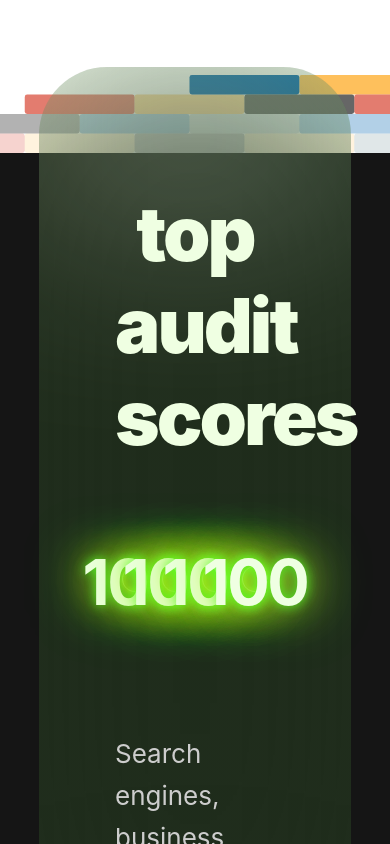
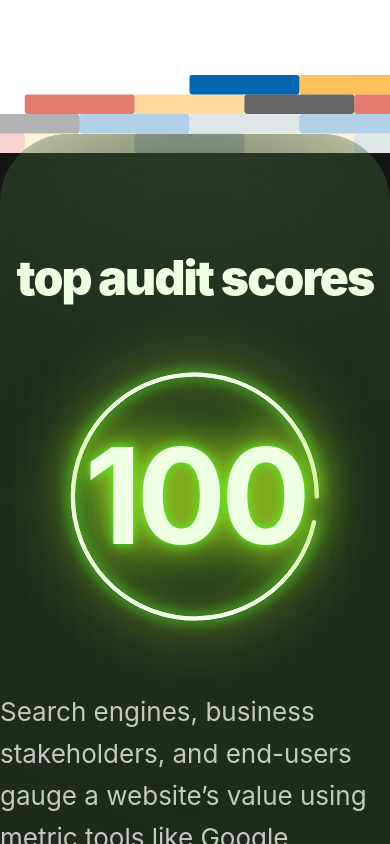
Before and after one commit to C3nE3s/jamstack-101, a Next.js app: page / in a window 390 px wide. Shown: the part 3200-4044 px from the top of the page. Built offline with nearby package versions, Linux system fonts and the light colour scheme.

Commit message:
responsive score block

```diff
--- a/components/Footer.tsx
+++ b/components/Footer.tsx
@@ -2,11 +2,11 @@ interface FooterProps {}
 
 const Footer: React.FC<FooterProps> = () => {
   return (
-    <footer className="py-96 grid place-content-center">
-      <p className="font-sans text-2xl text-center pb-16">
+    <footer className="py-24 md:py-32 lg:py-64 xl:py-96 grid place-content-center">
+      <p className="font-sans text-xl md:text-2xl text-center pb-16">
         This is a design test by Calin Ennis for Monogram
       </p>
-      <span className="text-center text-5xl">💜</span>
+      <span className="text-center text-4xl lg:text-5xl">💜</span>
     </footer>
   );
 };
--- a/components/ScoreCircle/ScoreCircle.tsx
+++ b/components/ScoreCircle/ScoreCircle.tsx
@@ -3,14 +3,17 @@ import styles from "./ScoreCircle.module.scss";
 
 interface ScoreCircleProps {
   dim: boolean;
+  className?: string;
 }
 
-const ScoreCircle: React.FC<ScoreCircleProps> = ({ dim }) => {
+const ScoreCircle: React.FC<ScoreCircleProps> = ({ dim, className }) => {
+  const combinedStyles = `${className ?? ""} relative w-full`;
+
   return (
-    <div className="relative">
+    <div className={combinedStyles}>
       <Image
         src="/images/score_circle.svg"
-        layout="intrinsic"
+        layout="responsive"
         width={339}
         height={338}
         alt=""
@@ -19,7 +22,7 @@ const ScoreCircle: React.FC<ScoreCircleProps> = ({ dim }) => {
       />
       <span
         className={
-          `absolute top-1/2 left-1/2 transform -translate-x-1/2 -translate-y-1/2 font-sans font-bold text-[63px] leading-[76px] text-ooze tracking-[-0.039em] ` +
+          `absolute top-1/2 left-1/2 transform -translate-x-1/2 -translate-y-1/2 font-sans font-bold text-9xl lg:text-5xl xl:text-6xl leading-[76px] text-ooze tracking-[-0.039em] ` +
           styles.oozeshadow
         }
       >
--- a/components/ScoreContainer/ScoreContainer.module.scss
+++ b/components/ScoreContainer/ScoreContainer.module.scss
@@ -6,5 +6,5 @@
   backdrop-filter: blur(120px);
   border-radius: 68px;
   // transform: matrix(-1, 0, 0, 1, 0, 0);
-  padding: 7.5rem 76px;
+  padding: 7.5rem 0;
 }
--- a/pages/index.tsx
+++ b/pages/index.tsx
@@ -9,7 +9,6 @@ import MouseArrowDown from "../components/MouseArrowDown";
 import RectangleGraphic, {
   RECTANGLE_BG_IMAGE,
 } from "../components/RectangleGraphic";
-import RetroComputer from "../components/RetroComputer/RetroComputer";
 import ScoreCircle from "../components/ScoreCircle/ScoreCircle";
 import ScoreContainer from "../components/ScoreContainer/ScoreContainer";
 import Text from "../components/Text";
@@ -137,7 +136,7 @@ const Home: NextPage<InferGetStaticPropsType<typeof getStaticProps>> = ({
       </Block>
 
       {/* markdown block */}
-      <Block bg="light" className="relative py-16 md:py-28 lg:py-36">
+      <Block bg="light" className="relative py-16 md:py-28 lg:py-36 -mb-[5%]">
         <div className="flex flex-col items-center md:items-stretch max-w-7xl mx-auto lg:pb-64 md:pb-32 sm:pb-36 pb-24">
           <Title
             as="h2"
@@ -188,19 +187,18 @@ const Home: NextPage<InferGetStaticPropsType<typeof getStaticProps>> = ({
       </Block>
 
       {/* Scores Block */}
-      <Block bg="dark" className="relative h-screen">
-        <div className="w-4/5 absolute -top-[86px] left-1/2 transform -translate-x-1/2">
+      <Block bg="dark" className="relative">
         <ScoreContainer>
-            <h2 className="text-ooze text-7xl font-black tracking-[-0.039em] leading-[92px] text-center pb-24">
+          <h2 className="text-ooze text-5xl sm:text-6xl md:text-7xl font-black leading-none text-center">
             top audit scores
           </h2>
-            <div className="w-full flex flex-row justify-center items-center pb-32">
+          <div className="w-full flex flex-row flex-grow-0 justify-between items-center lg:py-20 lg:px-8 xl:px-16">
             <ScoreCircle dim={false} />
-              <ScoreCircle dim={false} />
-              <ScoreCircle dim={true} />
-              <ScoreCircle dim={false} />
+            <ScoreCircle dim={false} className="hidden lg:block" />
+            <ScoreCircle dim={true} className="hidden lg:block" />
+            <ScoreCircle dim={false} className="hidden lg:block" />
           </div>
-            <div className="lg:max-w-[756px] mx-auto font-sans font-normal text-3xl leading-[42px] text-[#C7C7C7] pb-48 [&>*]:pb-6 mix-blend-color-dodge">
+          <div className="max-w-md lg:max-w-xl xl:max-w-2xl mx-auto font-sans font-normal text-3xl leading-[42px] text-[#C7C7C7] [&>*]:pb-6">
             <p>{`Search engines, business stakeholders, and end-users gauge a website’s value using metric tools like Google Lighthouse, which measures site performance, SEO, and accessibility.`}</p>
             <br />
             <p>{`Performance is one of the most difficult scores to get to 100. This is especially true in a time when users demand JavaScript-heavy, highly-interactive web experiences.`}</p>
@@ -208,7 +206,6 @@ const Home: NextPage<InferGetStaticPropsType<typeof getStaticProps>> = ({
             <p>{`A Jamstack website, delivering SEO-friendly, lean & clean HTML in milliseconds, promises higher search-engine ranking and a more positive, responsive end-user experience.`}</p>
           </div>
         </ScoreContainer>
-        </div>
       </Block>
     </Layout>
   );
```
Lines whose indentation alone changed are shown as unchanged.
